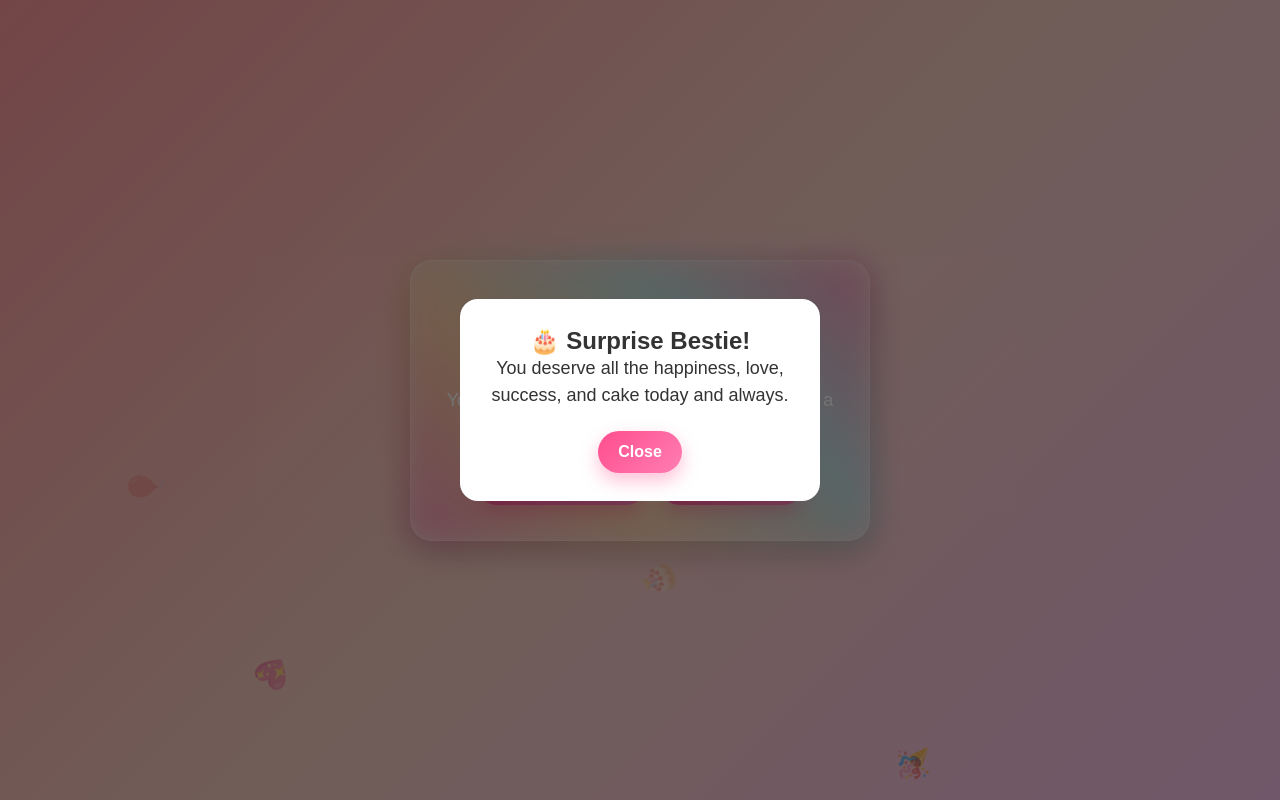
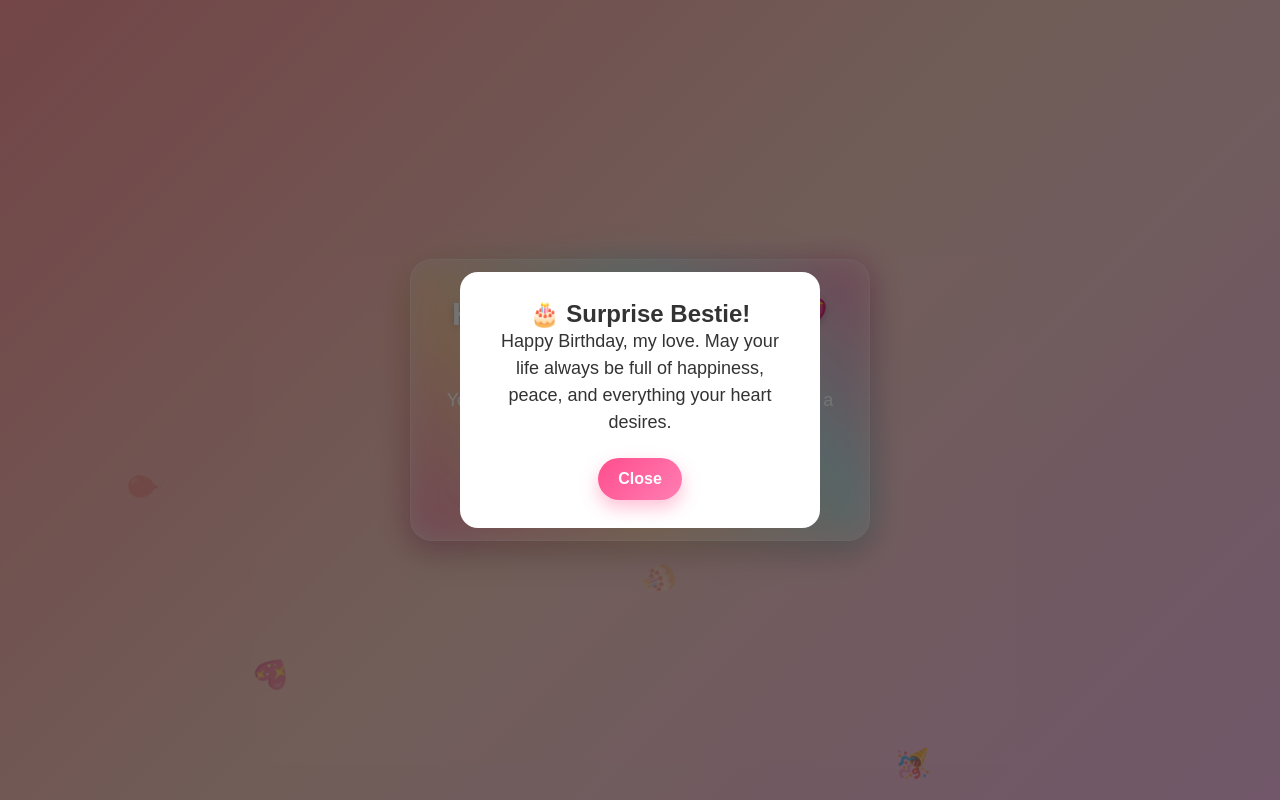
Before and after one commit to antonyy005-AY/myreposample, a plain HTML site: page index.html in a window 1280 px wide. Both pictures are taken after a click on the button "Open Surprise!!!!". Shown: the top 800 px of the page. Drawn offline with Linux system fonts and the light colour scheme.

Commit message:
Update index.html

```diff
--- a/index.html
+++ b/index.html
@@ -19,7 +19,7 @@
   <main class="card" id="birthdayCard">
     <div class="glow"></div>
 
-    <h1>Happy Birthday Bestie! 🎉</h1>
+    <h1>Happy Birthday lOVe! 💖 🎉</h1>
     <p id="mainMessage">You are the sweetest soul ever. Click below for a surprise!</p>
 
     <div class="btn-group">
@@ -31,7 +31,7 @@
   <div id="popup" class="popup">
     <div class="popup-content">
       <h2>🎂 Surprise Bestie!</h2>
-      <p>You deserve all the happiness, love, success, and cake today and always.</p>
+      <p>Happy Birthday, my love. May your life always be full of happiness, peace, and everything your heart desires.</p>
       <button id="closePopup">Close</button>
     </div>
   </div>
```
